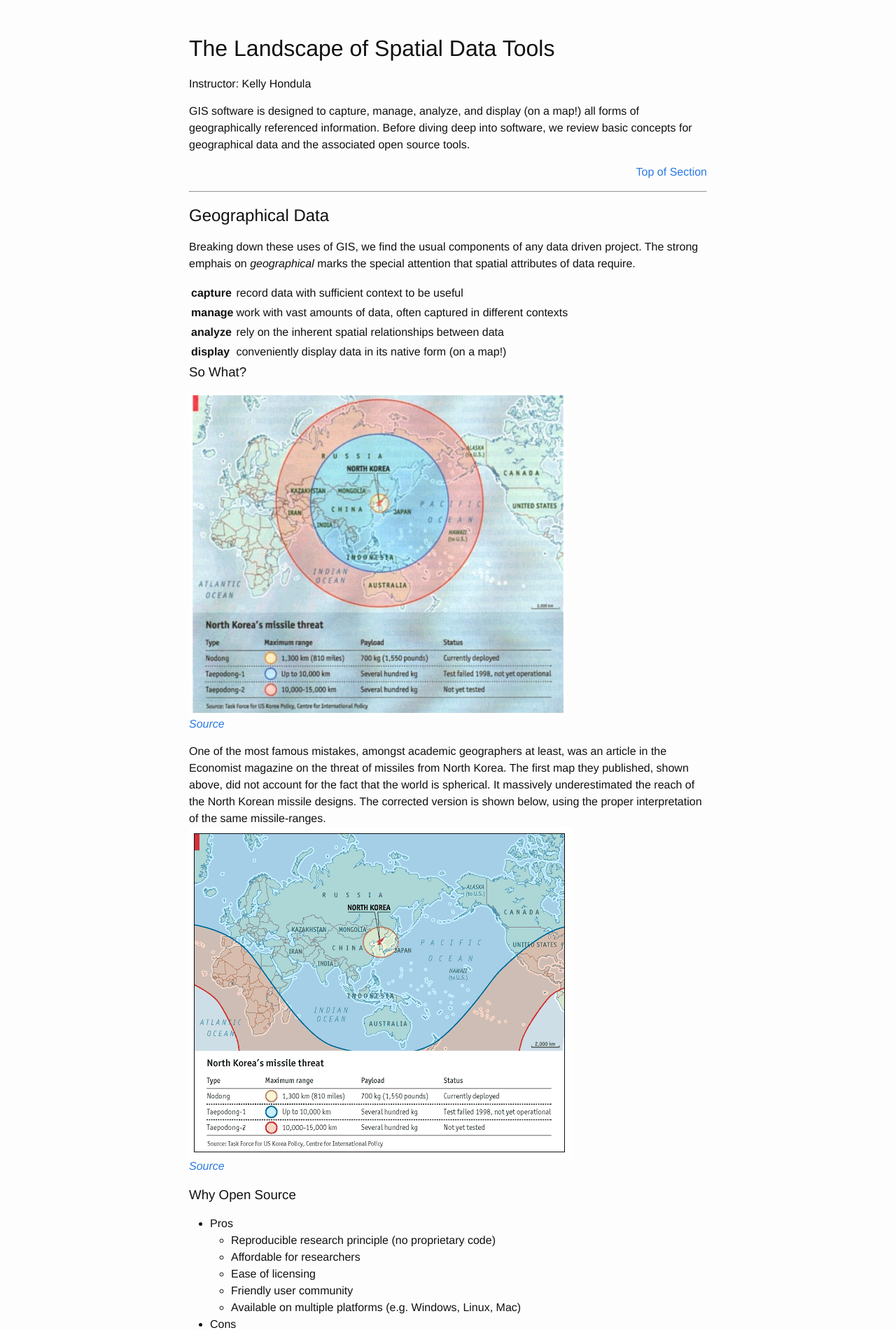
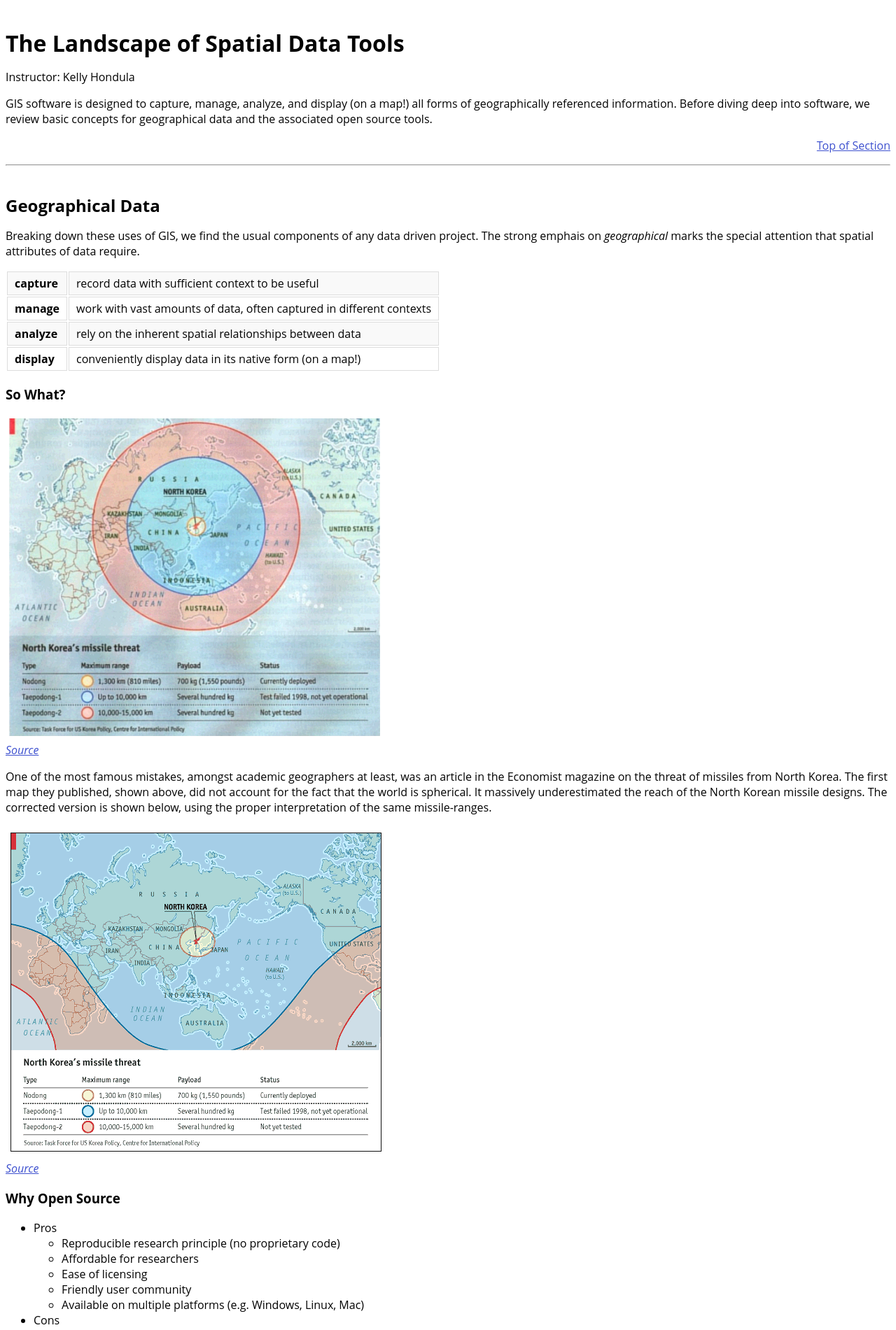
Before and after one commit to SESYNC-ci/osgeo-lesson, a Jekyll site: the page built from index.md, in a window 1280 px wide. Shown: the top 1901 px of the page at 70% size. Built offline with Jekyll 4.4.1, drawn with Linux system fonts in a browser that asks for light colours.

Commit message:
Update head.html

```diff
--- a/_includes/head.html
+++ b/_includes/head.html
@@ -6,7 +6,7 @@
     <title>{{ site.title }}</title>
     <meta name="description" content="{{ site.description }}">
 
-    <link rel="stylesheet" href="{{ site.baseurl }}/css/main.css">
+    <link rel="stylesheet" href="{{ site.baseurl }}/css/swc.css">
     <link rel="canonical" href="{{ page.url | replace:'index.html','' | prepend: site.baseurl | prepend: site.url }}">
 
     <style type="text/css">
```
